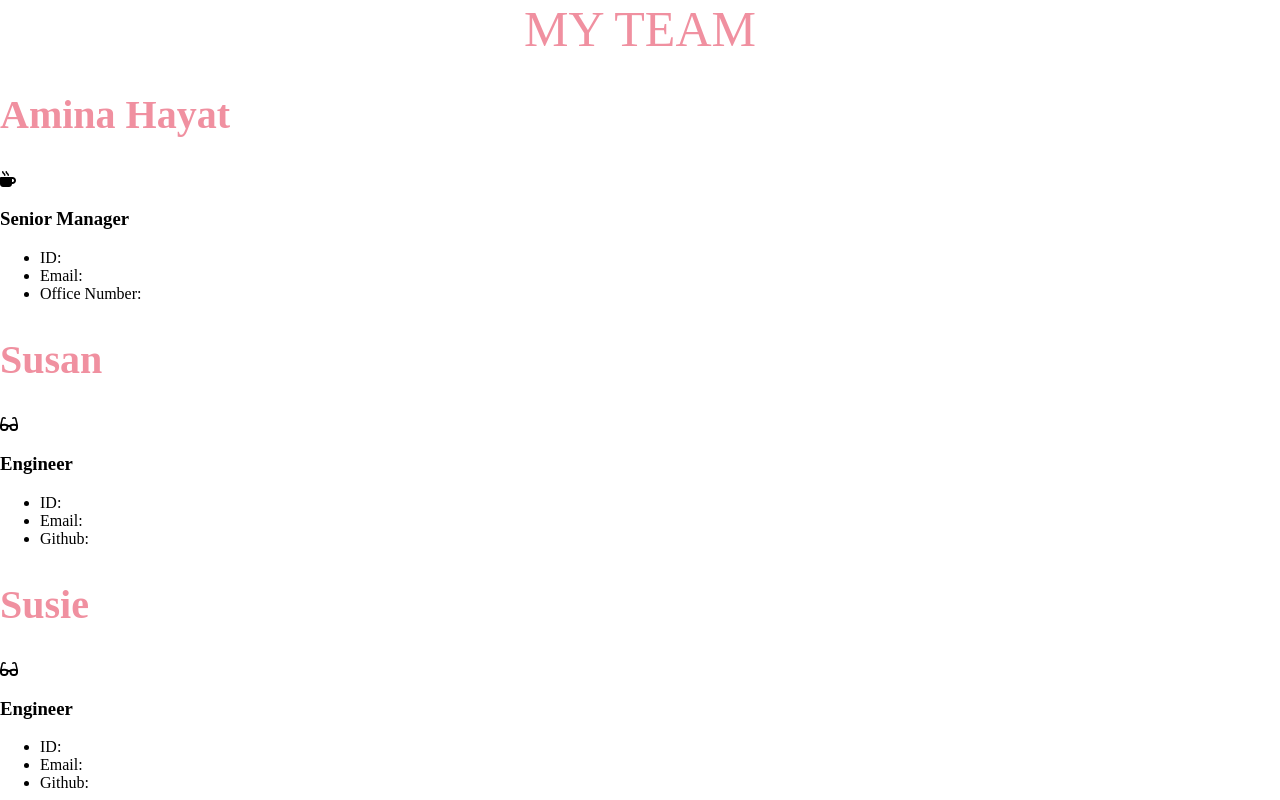
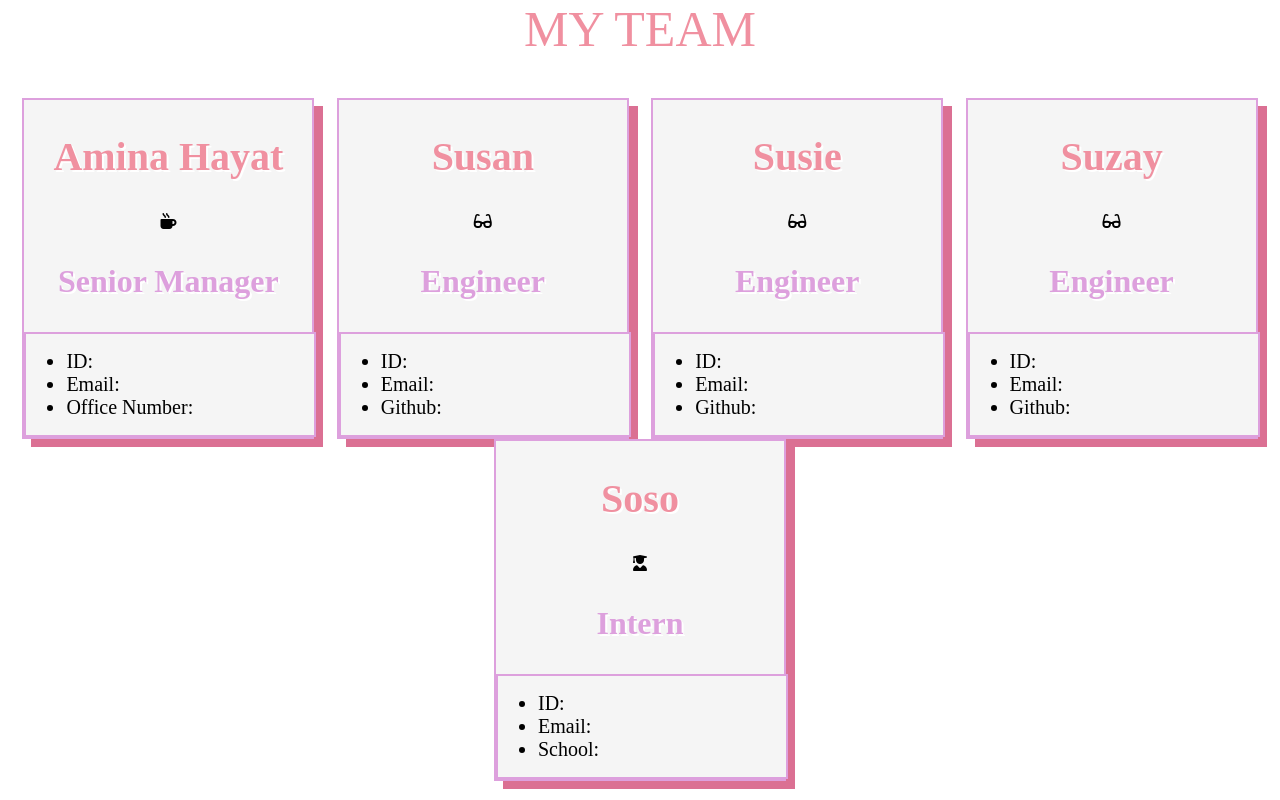
Before and after one commit to aminahayat/Team-Profile-Generator, a website: page develop/index.html in a window 1280 px wide. Shown: the top 800 px of the page. Drawn offline with Linux system fonts and the light colour scheme.

Commit message:
crad styling

```diff
--- a/develop/style.css
+++ b/develop/style.css
@@ -28,3 +28,48 @@ h2{
     font-size: 2.5rem;
     color: var(--main-text);
 }
+
+h3{
+    font-size: 2rem;
+    color: plum;
+}
+
+.container{
+    display: flex;
+    justify-content: space-evenly;
+    flex-wrap: wrap;
+    margin-top: 5vh;
+}
+
+.center {
+    text-align: center;
+    width: 100%;
+}
+
+.card{
+    border: 2px solid plum;
+    box-shadow: 9px 8px palevioletred;
+    background-color: whitesmoke;
+}
+
+.scard{
+    border: 2px solid plum;
+    background-color: whitesmoke;
+    color: black;
+}
+
+.card h2, h3{
+    text-align: center;
+    text-shadow: 2px 2px white;
+    font-weight: 800;
+}
+
+.list-card{
+    border: 2px solid gray;
+    background-color: white;
+    color: black;
+}
+
+li{
+    font-size: 20px;
+}
```
